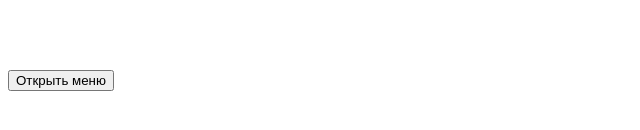
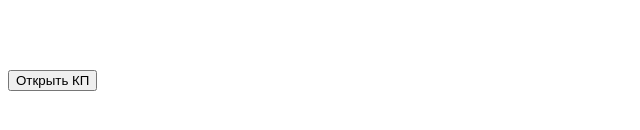
Before and after one commit to AWalkerJs/Pet-Project-Aturen, a plain HTML site: page index.html in a window 1280 px wide. Shown: the part 310-440 px from the top of the page, 0-640 px from the left. Drawn offline with Linux system fonts and the light colour scheme.

Commit message:
Доработки

```diff
--- a/index.html
+++ b/index.html
@@ -74,7 +74,7 @@
     POP UP
     -->
 
-    <button id="menuButton">Открыть меню</button>
+    <button id="menuButton">Открыть КП</button>
 
 
     <div id="popupMenu" class="popup-menu">
```
Also changed, not shown: calculate.js (+13 -0 lines).
